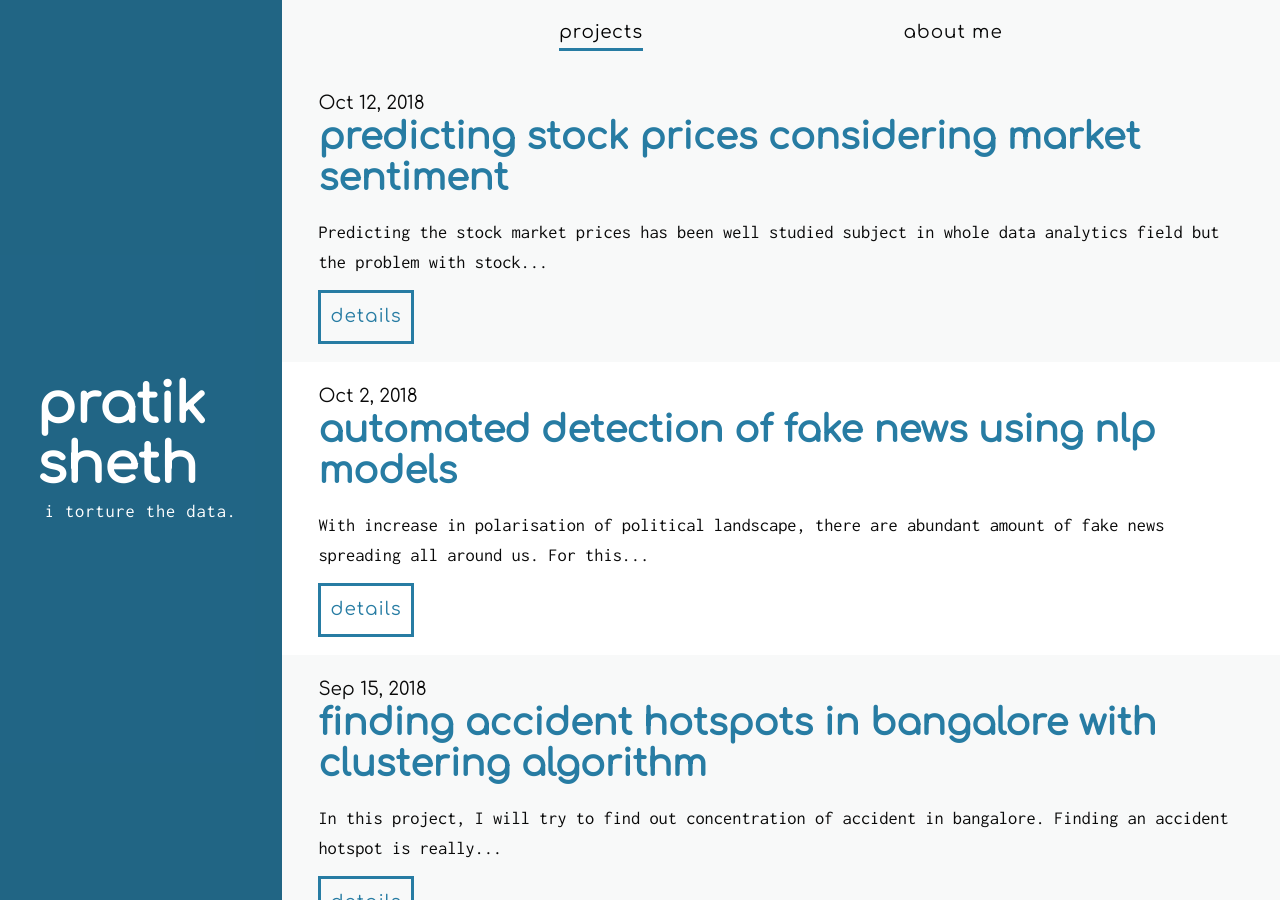
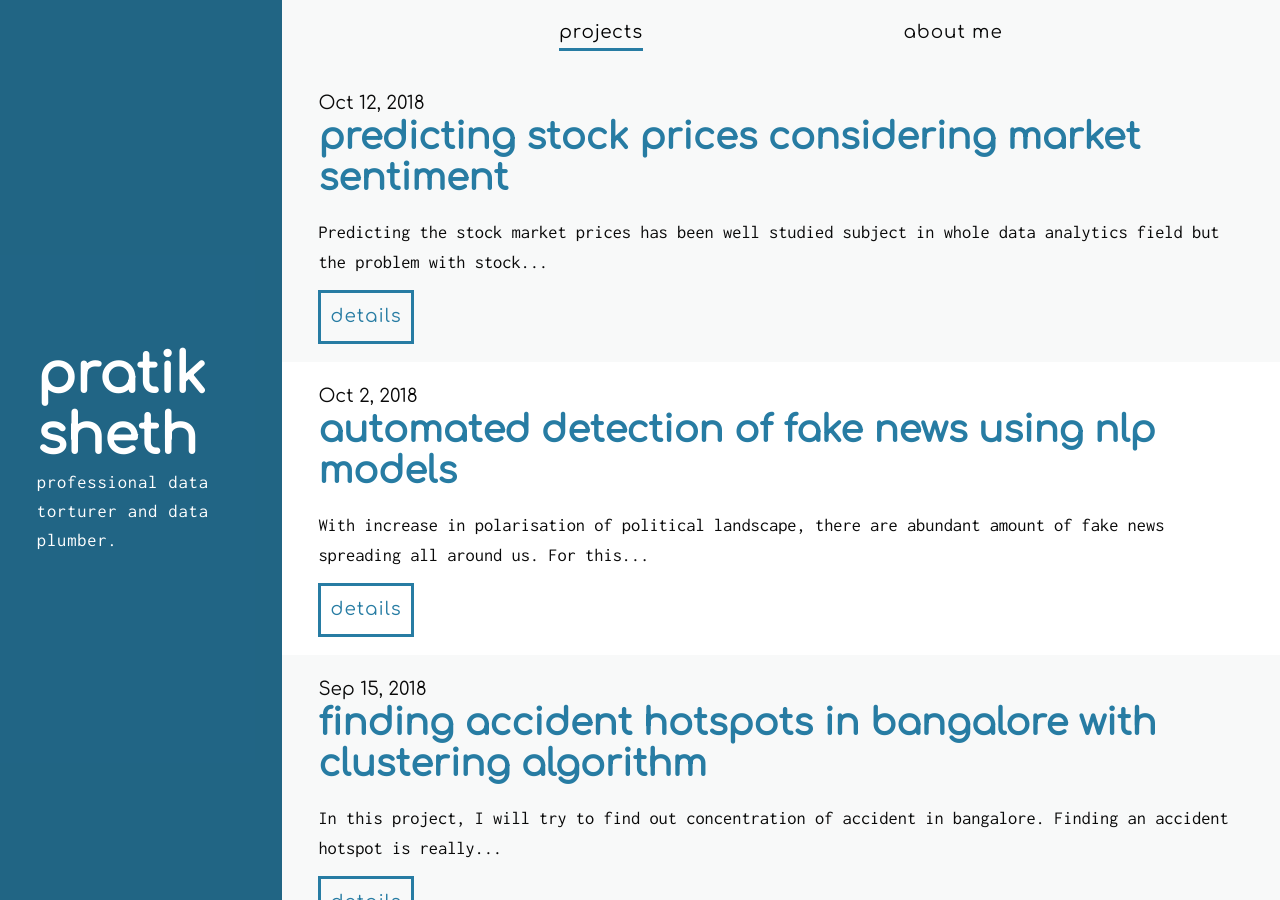
Before and after one commit to daftengineer/daftengineer.github.io, a Jekyll site: the page built from index.html, in a window 1280 px wide and 900 px high. Built offline with Jekyll 4.4.1, drawn with Linux system fonts in a browser that asks for light colours; nearby versions of some CDN libraries; the list of posts is cut into pages by our own code.

Commit message:
Update index.html

```diff
--- a/index.html
+++ b/index.html
@@ -9,7 +9,7 @@ layout: default
     <div class="previews__container">
 
       <div class="siteheader"><b>{{ site.title }}</b></div>
-      <span style="text-transform:lowercase;">I torture the data.</span>
+      <span style="text-transform:lowercase;">Professional Data Torturer and Data Plumber.</span>
     </div>
   </div>
 
```
